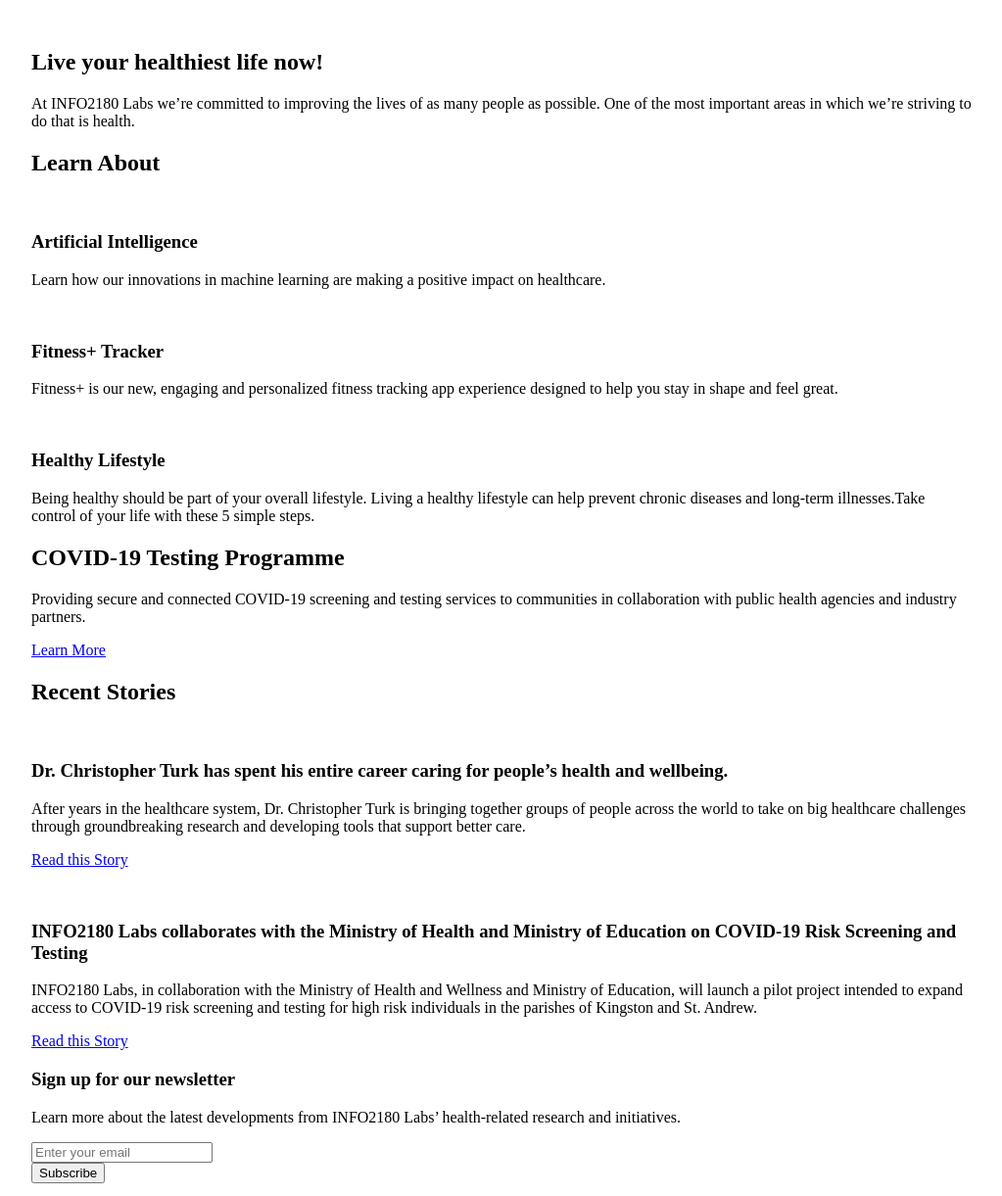
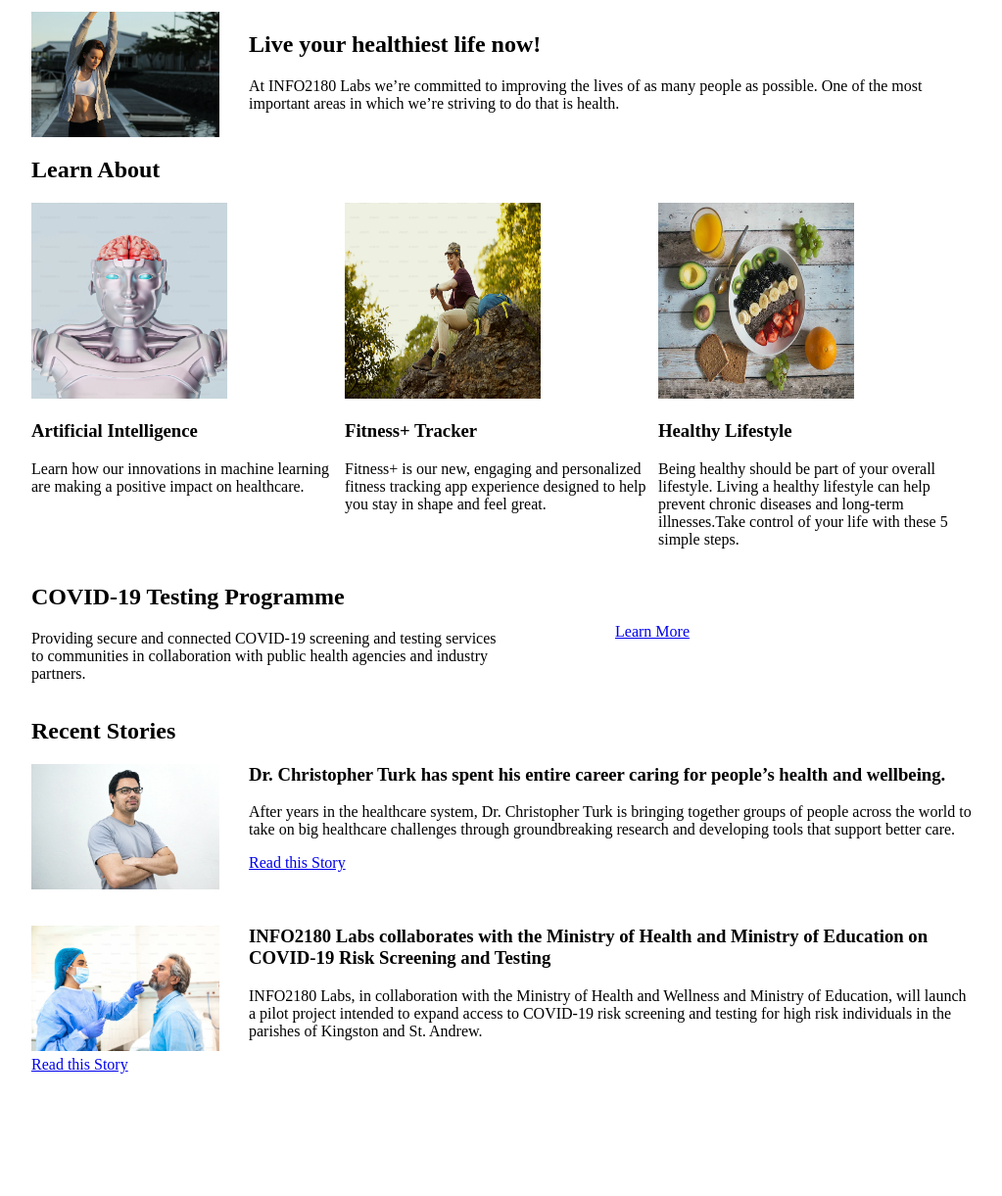
Before and after one commit to RasheedaFrancis/info2180-project1, a plain HTML site: page index.html in a window 1280 px wide. Shown: the part 68-1289 px from the top of the page at 98% size, without its empty margins (128-1151 px from the left). Drawn offline with Linux system fonts and the light colour scheme.

Commit message:
Edited files

```diff
--- a/index.html
+++ b/index.html
@@ -26,7 +26,7 @@
         <section class="overview-hero">
             <div class="container">
                 <div class="overview-hero-image">
-                    <img src="#" alt="">
+                    <img src="healthy.webp" alt="healthiest life">
                 </div>
                 <div class="overview-hero-text">
                     <h2>Live  your healthiest life now!</h2>
@@ -39,21 +39,21 @@
                 <h2>Learn About</h2>
                 <div class="cards">
                     <div class="card">
-                        <img src="#" alt="">
+                        <img src="AI.webp" alt="AI">
                         <div class="card-body">
                             <h3>Artificial Intelligence</h3>
                             <p>Learn how our innovations in machine learning are making a positive impact on healthcare.</p>
                         </div>
                     </div>
                     <div class="card">
-                        <img src="#" alt="">
+                        <img src="fitnesstracker.webp" alt="tracker">
                         <div class="card-body">
                             <h3>Fitness+ Tracker</h3>
                             <p>Fitness+ is our new, engaging and personalized fitness tracking app experience designed to help you stay in shape and feel great.</p>
                         </div>
                     </div>
                     <div class="card">
-                        <img src="#" alt="">
+                        <img src="healthylifestyle.webp" alt="healthy lifestyle">
                         <div class="card-body">
                             <h3>Healthy Lifestyle</h3>
                             <p>Being healthy should be part of your overall lifestyle. Living a healthy lifestyle can help prevent chronic diseases and long-term illnesses.Take control of your life with these 5 simple steps.</p>
@@ -77,7 +77,7 @@
             <div class="container">
                 <h2>Recent Stories</h2>
                 <article>
-                    <img src="" alt="">
+                    <img src="christopher.webp" alt="christopher Turks">
                     <div class="article-body">
                         <h3>Dr. Christopher Turk has spent his entire career caring for people’s health and wellbeing.</h3>
                         <p>After years in the healthcare system, Dr. Christopher Turk is bringing together groups of people across the world to take on big healthcare challenges through groundbreaking research and developing tools that support better care.</p>
@@ -85,7 +85,7 @@
                     </div>
                 </article>
                 <article>
-                    <img src="" alt="">
+                    <img src="screening.webp" alt="Covid screening">
                     <div class="article-body">
                         <h3>INFO2180 Labs collaborates with the Ministry of Health and Ministry of Education on COVID-19 Risk Screening and Testing</h3>
                         <p>INFO2180 Labs, in collaboration with the Ministry of Health and Wellness and Ministry of Education, will launch a pilot project intended to expand access to COVID-19 risk screening and testing for high risk individuals in the parishes of Kingston and St. Andrew.</p>
--- a/styles.css
+++ b/styles.css
@@ -35,3 +35,108 @@
     list-style:none;
 
 }
+
+section.overview-hero{
+    display:flex;
+    align-items: center;
+    justify-content: center;
+
+
+}
+
+
+section.overview-hero .container .overview-hero-image img{
+
+    max-height: 20%;
+    max-width: 20%;
+    float:left;
+    padding-right: 30px;
+
+
+
+}
+
+section.learn-about .container .cards{
+
+    display: grid;
+    grid-template-columns: auto auto auto;
+
+}
+
+.card:nth-of-type(1) img{
+  height:200px;
+  width: 200px;
+
+}
+
+.card:nth-of-type(2) img{
+    height:200px;
+    width: 200px;
+
+}
+
+.card:nth-of-type(3) img{
+    height:200px;
+    width: 200px;
+
+}
+
+section.testing .container{
+    display: flex;
+    flex-direction: row;
+    align-items: center;
+}
+section.testing .container .testing-desciption{
+   width:50%;
+
+
+
+}
+
+section.testing .container .cta{
+    width: 20%;
+
+    text-align: right;
+}
+
+
+section.stories{
+    display:flex;
+    align-items: center;
+    justify-content: center;
+    padding-bottom: 30px;
+
+}
+
+section.stories .container .article-body{
+
+    padding-bottom: 20px;
+
+}
+
+section.stories .container  img{
+
+
+    max-height: 20%;
+    max-width: 20%;
+    float:left;
+    padding-right: 30px;
+
+
+}
+
+section.newsletter .container{
+    display: flex;
+    justify-content: center;
+    align-items: center;
+    flex-direction: column;
+    padding-top: 60px;
+}
+
+.newsletter .container form{
+    display: flex;
+    flex-direction:row;
+    padding-bottom: 50px;
+
+
+}
```
Also changed, not shown: AI.webp (added), christopher.webp (added), fitnesstracker.webp (added), healthy.webp (added), healthylifestyle.webp (added), screening.webp (added).
